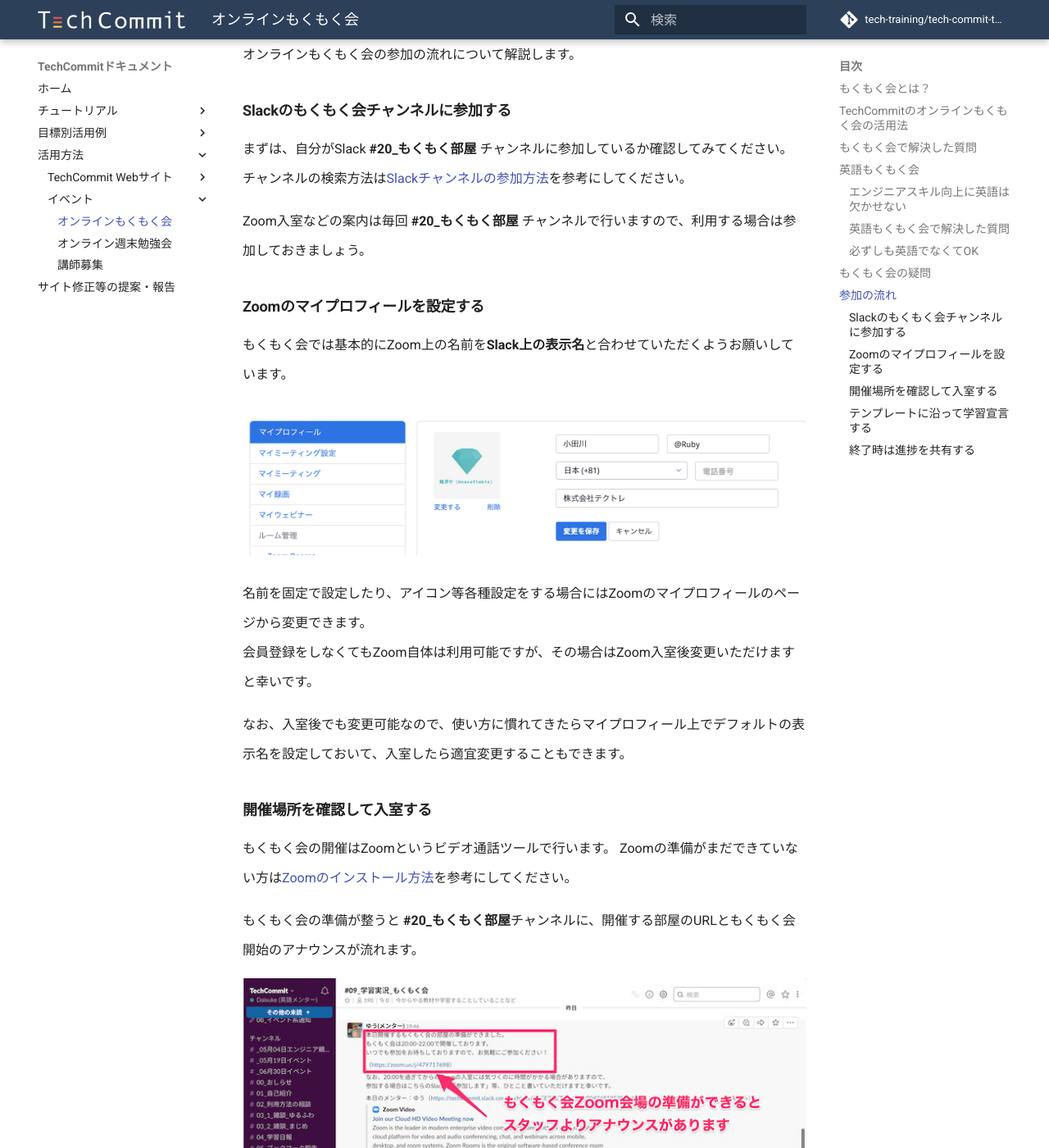
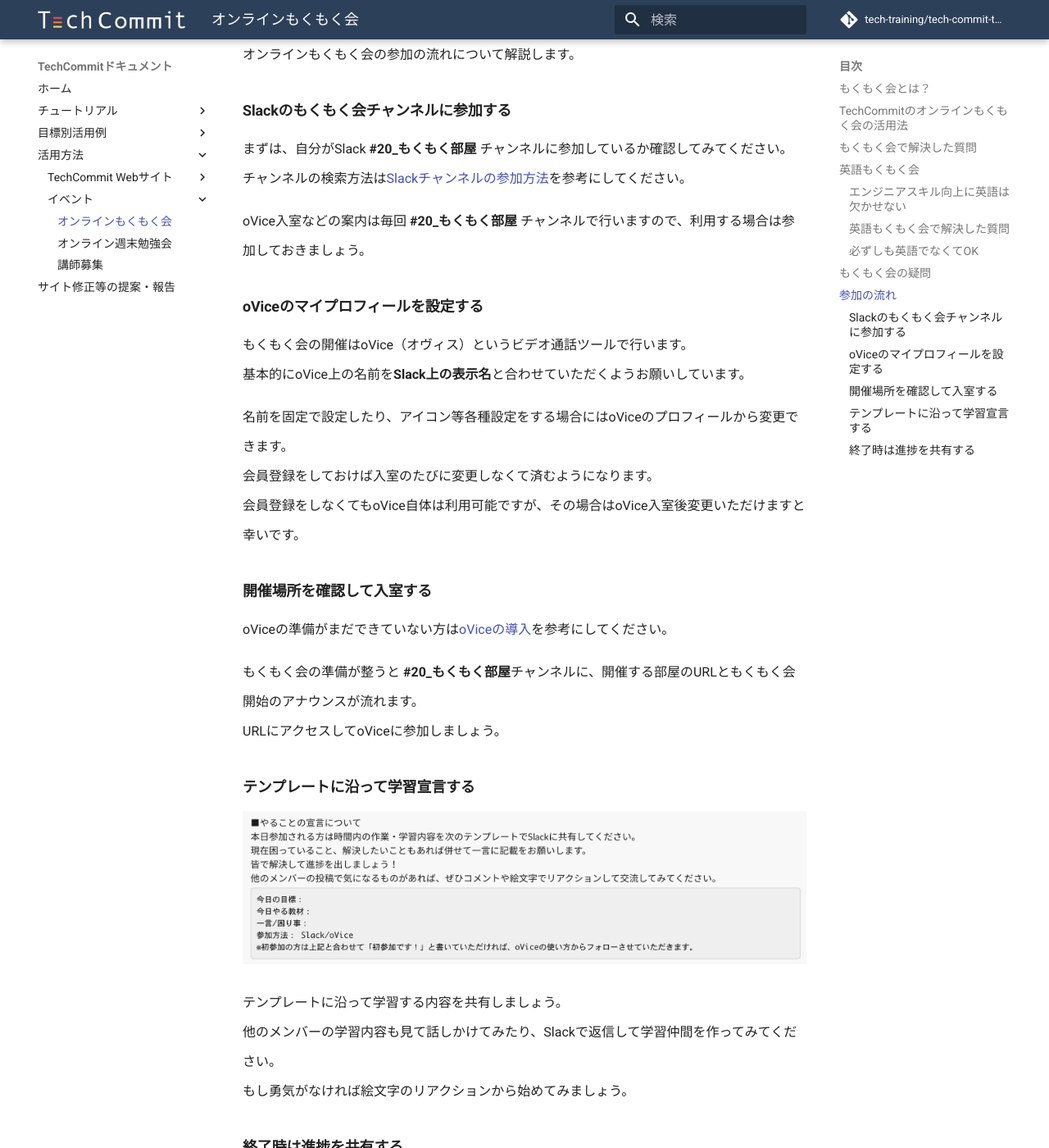
Before and after one commit to tech-training/tech-commit-doc, an MkDocs documentation site: the page built from docs/mokumoku.md, in a window 1280 px wide and 1400 px high, scrolled down 4560 px. Shown: the whole window at 82% size. Built offline with MkDocs 1.6.1 and Material for MkDocs 9.7.7, drawn with Linux system fonts in a browser that asks for light colours; comment, search, counter and statistics services are not loaded; some of the changed text lies outside the part shown.

Commit message:
【Modify】もくもく会をZoomからoViceでの開催に変更

```diff
--- a/docs/mokumoku.md
+++ b/docs/mokumoku.md
@@ -67,7 +67,7 @@
 **A. 音声のみ、Slackのみ参加も可能です。**
 
 実際に音声のみで参加されている方がいらっしゃいますが、ビデオ通話の方と同様にコミュニケーションをとることができます。
-映像の切り替え方などZoomの使い方については[Zoomのインストール方法](tutorial/preparation.md)も参照ください
+映像の切り替え方などoViceの使い方については[oViceの導入](/tutorial/preparation/#ovice)も参照ください
 <br>
 <br>
 <br>
@@ -75,8 +75,8 @@
 **Q. マイクがないとダメ？**
 **A. テキスト（Slack）のみの参加も可能です。**
 
-1. Zoomに参加して自習室のような雰囲気を体感しながらSlackだけでコミュニケーションをとる。
-2. Zoomに参加しないでSlackだけでコミュニケーションをとりながら同じ時間を共有して学習する。
+1. oViceに参加して自習室のような雰囲気を体感しながらSlackだけでコミュニケーションをとる。
+2. oViceに参加しないでSlackだけでコミュニケーションをとりながら同じ時間を共有して学習する。
 
 どちらも歓迎しますので、ご自身のスタイルに合わせてご参加ください。
 <br>
@@ -84,15 +84,15 @@
 <br>
 
 **Q. プライベートな音を入れたくないのですが。**
-**A. Zoomはミュート機能があり、自分の音声を聞かれたくない場合は音声をオフにすることができます。**
+**A. oViceはミュート機能があり、自分の音声を聞かれたくない場合は音声をオフにすることができます。**
 
-Slackのチャットでもコミュニケーションを取っているため、Zoomの音声は終始オフにしたままでも問題ありません。
+Slackのチャットでもコミュニケーションを取っているため、oViceの音声は終始オフにしたままでも問題ありません。
 <br>
 <br>
 <br>
 
 **Q. どれくらいの人数が参加するの？雰囲気は？**
-**A. 曜日にもよりますが３人〜１０名程度です。**
+**A. 曜日にもよりますが３〜１０人程度です。**
 
 集中してもくもくと学習する方、たまに雑談される方、それぞれいらっしゃいます。
 <br>
@@ -110,27 +110,21 @@
 まずは、自分がSlack **#20_もくもく部屋** チャンネルに参加しているか確認してみてください。
 チャンネルの検索方法は[Slackチャンネルの参加方法](tutorial/join-slack-channel.md)を参考にしてください。
 
-Zoom入室などの案内は毎回 **#20_もくもく部屋** チャンネルで行いますので、利用する場合は参加しておきましょう。
+oVice入室などの案内は毎回 **#20_もくもく部屋** チャンネルで行いますので、利用する場合は参加しておきましょう。
 
-### Zoomのマイプロフィールを設定する
-もくもく会では基本的にZoom上の名前を**Slack上の表示名**と合わせていただくようお願いしています。
+### oViceのマイプロフィールを設定する
+もくもく会の開催はoVice（オヴィス）というビデオ通話ツールで行います。
+基本的にoVice上の名前を**Slack上の表示名**と合わせていただくようお願いしています。
 
-![Zoom名前設定](images/mokumoku/zoom-profile-setting.png)
-
-名前を固定で設定したり、アイコン等各種設定をする場合にはZoomのマイプロフィールのページから変更できます。
-会員登録をしなくてもZoom自体は利用可能ですが、その場合はZoom入室後変更いただけますと幸いです。
-
-なお、入室後でも変更可能なので、使い方に慣れてきたらマイプロフィール上でデフォルトの表示名を設定しておいて、入室したら適宜変更することもできます。
+名前を固定で設定したり、アイコン等各種設定をする場合にはoViceのプロフィールから変更できます。
+会員登録をしておけば入室のたびに変更しなくて済むようになります。
+会員登録をしなくてもoVice自体は利用可能ですが、その場合はoVice入室後変更いただけますと幸いです。
 
 ### 開催場所を確認して入室する
-もくもく会の開催はZoomというビデオ通話ツールで行います。
-Zoomの準備がまだできていない方は[Zoomのインストール方法](tutorial/preparation.md)を参考にしてください。
+oViceの準備がまだできていない方は[oViceの導入](/tutorial/preparation/#ovice)を参考にしてください。
 
 もくもく会の準備が整うと **#20_もくもく部屋**チャンネルに、開催する部屋のURLともくもく会開始のアナウンスが流れます。
-
-![もくもく会アナウンス](images/mokumoku/announcement.jpg)
-
-URLにアクセスしてZoomに参加しましょう。
+URLにアクセスしてoViceに参加しましょう。
 
 ### テンプレートに沿って学習宣言する
 
```
Also changed, not shown: docs/index.md (+7 -2 lines), docs/tutorial/include-techcommit-in-your-life.md (+2 -2 lines), docs/tutorial/preparation.md (+10 -2 lines), docs/images/mokumoku/starting-template.png.
